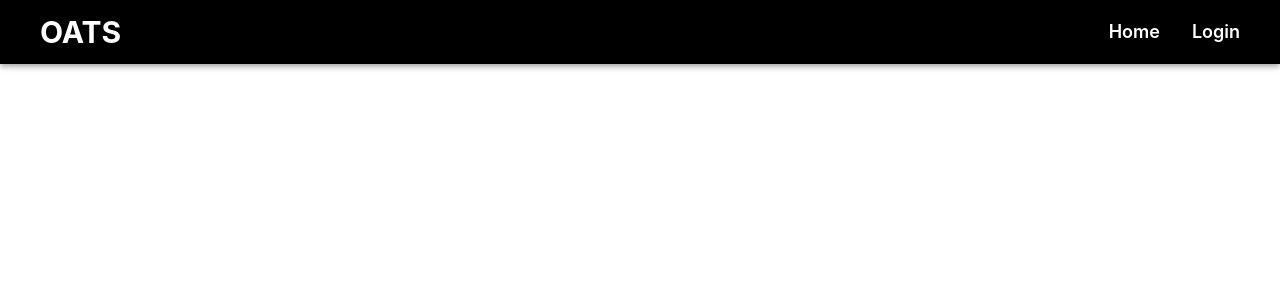
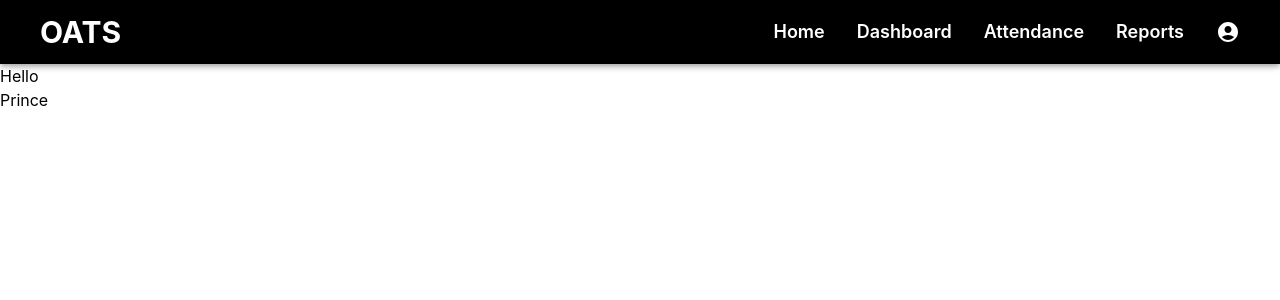
Before and after one commit to prince-sunsara/College-Project, a React (Create React App) app in the folder Frontend/: page /profile in a window 1280 px wide. Shown: the top 300 px of the page. Built offline with nearby package versions, Linux system fonts and the light colour scheme.

Commit message:
User stay authenticated now

```diff
--- a/Frontend/src/components/Profile.jsx
+++ b/Frontend/src/components/Profile.jsx
@@ -1,9 +1,15 @@
+import { Grid, styled } from "@mui/material"
 
-
+const Component = styled(Grid)`
+    margin-top: 64px;
+`;
 
 const Profile = () => {
     return (
-        <>Hello</>
+        <Component className="h-[100vh]">
+            <Grid item>Hello</Grid>
+            <Grid item>Prince</Grid>
+        </Component>
     )
 }
 
--- a/Frontend/src/components/nav/LoginButton.jsx
+++ b/Frontend/src/components/nav/LoginButton.jsx
@@ -79,9 +79,7 @@ const ProfileButton = ({ setAccount, intialStatus }) => {
     /// login method
     const loginAuth = async () => {
         try {
-            console.log(login)
             const response = await loginUser(login);
-            // console.log(response.data);
             const result = response.data;
 
             if (result.success) {
--- a/Frontend/src/components/nav/Nav.jsx
+++ b/Frontend/src/components/nav/Nav.jsx
@@ -1,8 +1,9 @@
 import { AppBar, Box, Drawer, List, ListItem, Toolbar, styled } from "@mui/material"
 import { Link, useNavigate } from 'react-router-dom';
 import LoginButton from './LoginButton';
-import { useState } from "react";
+import { useContext, useState } from "react";
 import { AccountCircle } from "@mui/icons-material";
+import { ContextApi } from "../../context/ContextApi";
 
 const Header = styled(AppBar)`
     background: #000;
@@ -22,6 +23,7 @@ const Nav = () => {
     const [open, setOpen] = useState(false);
     const [account, setAccount] = useState(intialStatus.login);
     const navigate = useNavigate();
+    const { isAuth } = useContext(ContextApi);
 
     /// drawer open close methods
     const handleOpen = () => {
@@ -33,14 +35,14 @@ const Nav = () => {
 
 
     const logoutAuth = () => {
-        window.localStorage.removeItem('isAuthenticate');
+        localStorage.removeItem('token');
         setAccount(intialStatus.login);
         handleClose();
         navigate("/loginUser");
     }
 
     return (
-        <Header className="flex text-white justify-between">
+        <Header className="flex text-white justify-between h-[64px]">
             <Toolbar>
                 <ListItem>
                     <Link to="/" className='font-bold text-3xl'>OATS</Link>
@@ -50,7 +52,7 @@ const Nav = () => {
                         <Link to="/">Home</Link>
                     </ListItem>
                     {
-                        account.view === 'login' ?
+                        isAuth ?
                             <ListItem className="cursor-pointer">
                                 <LoginButton account={account} setAccount={setAccount} intialStatus={intialStatus} />
                             </ListItem>
```
